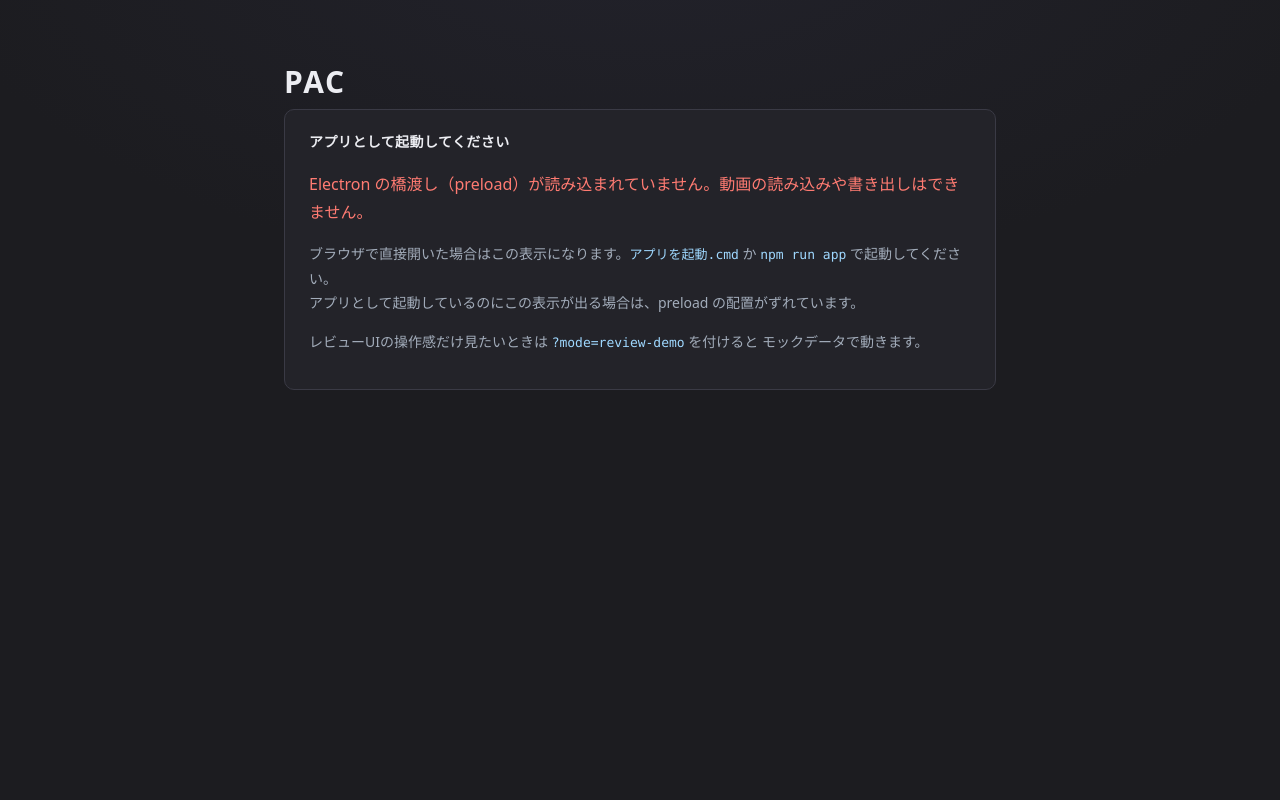
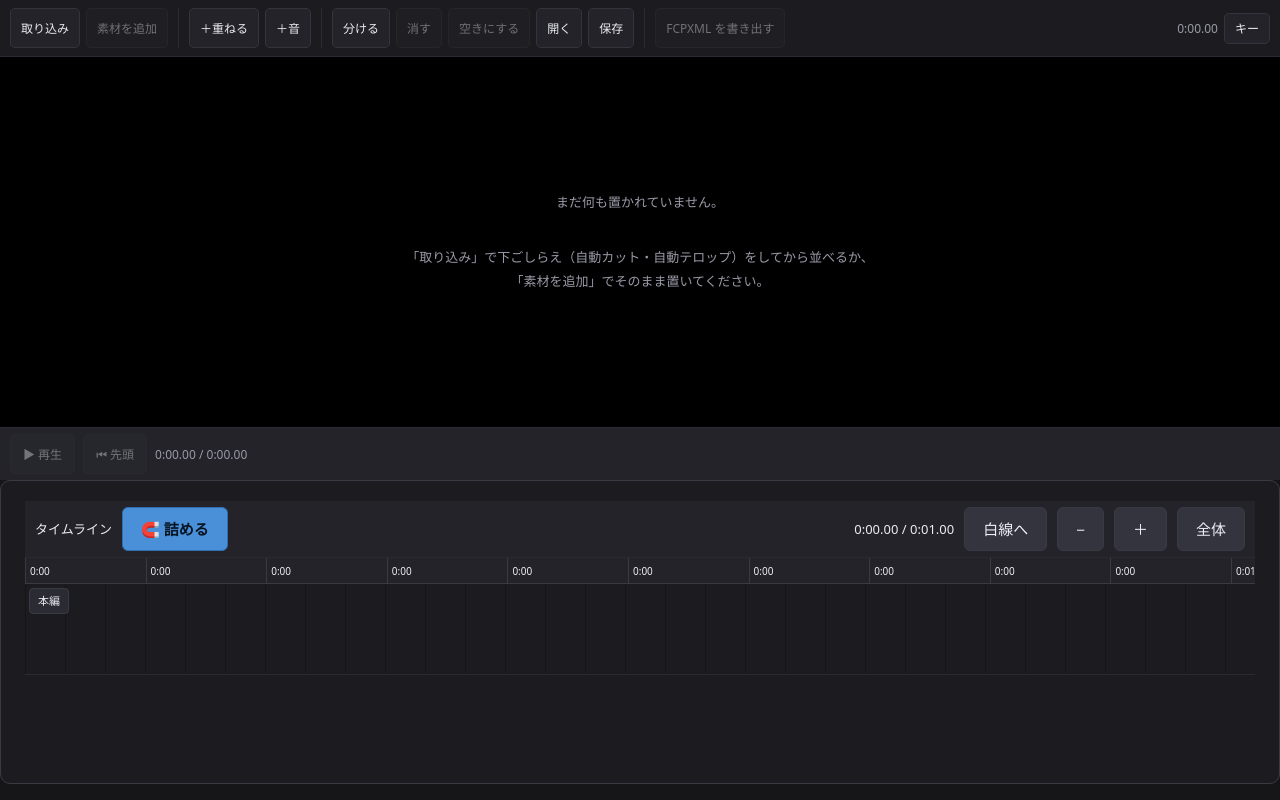
Before and after one commit to touei0931/ai-video-editor, a React (Vite) app: page /dummy/broll.mp4 in a window 1280 px wide. Built offline with nearby package versions, Linux system fonts and the light colour scheme; what budoux would draw is missing.

Commit message:
並べる画面を既定にし、キー操作の一覧を出す

```diff
--- a/src/main.tsx
+++ b/src/main.tsx
@@ -69,12 +69,13 @@ function Root() {
   if (mode === 'shell') return <ShellDemo />;
   // 作り直したメインの編集画面（素材を並べる方）を触る（src/timeline/）
   if (mode === 'timeline') return <TimelineDemo />;
+  if (mode === 'editor') return <PacEditor />;
   /*
-    素材を並べる画面を主役にした形（下ごしらえは子画面）。
-    🔴 まだ既定にしない。今の一本道の画面で作業している人がいる。
-       ?mode=editor で開いて、確かめてから入れ替える。
+    作り直す前の一本道の画面。
+    🔴 消さずに残すこと。並べる画面で何か起きたときに、
+       ここに戻れば今まで通りの手順で書き出せる。逃げ道を断たない。
   */
-  if (mode === 'editor') return <PacEditor />;
+  if (mode === 'classic') return <App />;
   if (mode === 'telop') return <TelopDemo />;
 
   // 作り直したカット画面を、モックの候補で触る
@@ -93,7 +94,15 @@ function Root() {
   if (mode === 'review-demo') {
     return <ReviewScreen onExport={(cuts) => console.log('カット', cuts.length, cuts)} />;
   }
-  return <App />;
+  /*
+    既定は「素材を並べる画面」。下ごしらえ（自動カット・自動テロップ）は
+    その中の子画面として開く。
+
+    🔴 一本道の画面を既定に戻さないこと。
+       素材を複数扱えるようにした以上、入口が「動画を1本選ぶ」だと、
+       2本目をどう足すのかが画面から分からなくなる。
+  */
+  return <PacEditor />;
 }
 
 createRoot(document.getElementById('root')!).render(
--- a/src/timeline/TimelineScreen.tsx
+++ b/src/timeline/TimelineScreen.tsx
@@ -420,6 +420,24 @@ export function TimelineScreen({ project, onChange, fps = 30, pickFile, onImport
         </button>
         <span className="tl-spacer" />
         <span className="tl-len">{clock(duration)}</span>
+        {/*
+          🔴 キーの一覧を画面の中に置くこと。
+             ⌘B も Delete も、押せると知らなければ一度も使われない。
+             別の窓や説明書に隠すと、結局マウスだけで操作することになる。
+        */}
+        <details className="tl-keys">
+          <summary title="キー操作">キー</summary>
+          <dl>
+            <div><dt>Space</dt><dd>再生 / 一時停止</dd></div>
+            <div><dt>⌘B / Ctrl+B</dt><dd>再生位置で分ける</dd></div>
+            <div><dt>Delete</dt><dd>消して後ろを詰める</dd></div>
+            <div><dt>Shift+Delete</dt><dd>その場を空きにする</dd></div>
+            <div><dt>N</dt><dd>詰める の入 / 切</dd></div>
+            <div><dt>⌘Z / Ctrl+Z</dt><dd>ひとつ戻す</dd></div>
+            <div><dt>1 / 2</dt><dd>拡大 / 縮小</dd></div>
+            <div><dt>Shift+1 / 2</dt><dd>コマを大きく / 小さく</dd></div>
+          </dl>
+        </details>
       </div>
 
       {notice && (
--- a/src/timeline/timeline-screen.css
+++ b/src/timeline/timeline-screen.css
@@ -294,3 +294,74 @@
   position: absolute;
   inset: 0;
 }
+
+/*
+  キーの一覧。
+  🔴 開いたときに場所を取らせないこと（浮かせる）。
+     行が増えるとタイムラインが下へずれ、掴んでいたクリップを見失う。
+*/
+.tl-keys {
+  position: relative;
+  flex: 0 0 auto;
+}
+
+.tl-keys > summary {
+  list-style: none;
+  cursor: pointer;
+  padding: 4px 10px;
+  border: 1px solid var(--s4, #34343e);
+  border-radius: 5px;
+  background: var(--s2, #232329);
+  font-size: 12px;
+  white-space: nowrap;
+}
+
+.tl-keys > summary::-webkit-details-marker {
+  display: none;
+}
+
+.tl-keys[open] > summary {
+  background: var(--s4, #34343e);
+}
+
+.tl-keys dl {
+  position: absolute;
+  right: 0;
+  top: calc(100% + 6px);
+  z-index: 30;
+  margin: 0;
+  padding: 10px 12px;
+  min-width: 240px;
+  border: 1px solid var(--line, #3a3a45);
+  border-radius: 6px;
+  background: var(--s2, #232329);
+  box-shadow: 0 6px 20px rgba(0, 0, 0, 0.5);
+  display: flex;
+  flex-direction: column;
+  gap: 4px;
+}
+
+/* 🔴 キーの幅を揃える。揃っていないと目が意味の列を追えない */
+.tl-keys dl > div {
+  display: grid;
+  grid-template-columns: 96px 1fr;
+  align-items: baseline;
+  gap: 8px;
+}
+
+.tl-keys dt {
+  font-family: ui-monospace, SFMono-Regular, Menlo, monospace;
+  font-size: 11px;
+  padding: 2px 6px;
+  border: 1px solid var(--line, #3a3a45);
+  border-radius: 4px;
+  background: var(--s0, #161619);
+  text-align: center;
+  white-space: nowrap;
+}
+
+.tl-keys dd {
+  margin: 0;
+  font-size: 12px;
+  color: var(--text-dim, #9a9aa8);
+}
```
